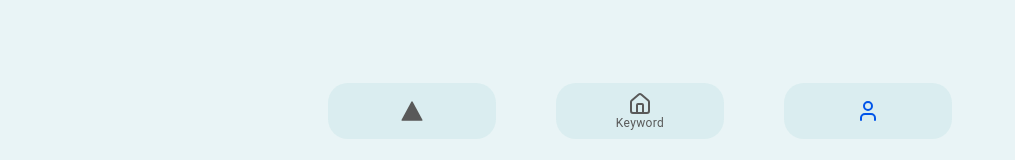
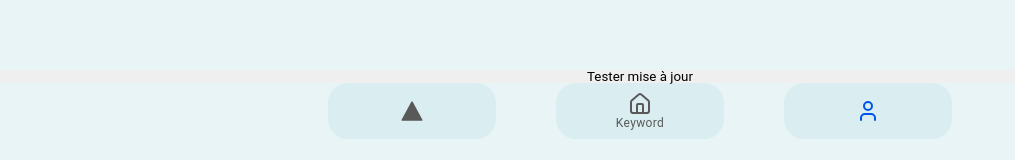
Before and after one commit to junAD89/learn_english_fast_ionicApp, a React (Vite) app: page /tab3 in a window 1280 px wide. Shown: the part 621-781 px from the top of the page, without its empty margins (0-1015 px from the left). Built offline with nearby package versions, Linux system fonts and the light colour scheme.

Commit message:
test app flow

```diff
--- a/src/pages/Tab3.tsx
+++ b/src/pages/Tab3.tsx
@@ -1,12 +1,42 @@
 import { IonContent, IonHeader, IonPage, IonTitle, IonToolbar } from '@ionic/react';
 import './Tab3.css';
+import * as LiveUpdates from '@capacitor/live-updates';
 
 const Tab3: React.FC = () => {
+
+
+
+
+
+
+  const checkUpdate = async () => {
+    try {
+      const result = await LiveUpdates.sync();
+      console.log('Live update result:', result);
+      alert('Update status: ' + (result as any).status);
+
+    } catch (err) {
+      console.error('Live update error:', err);
+      alert('Erreur Live Update');
+    }
+  };
+
+
+
+
+
+
+
+
   return (
     <IonPage>
       <h1>
         Avant le Appflow
       </h1>
+
+      <button onClick={checkUpdate}>
+        Tester mise à jour
+      </button>
     </IonPage>
   );
 };
```
